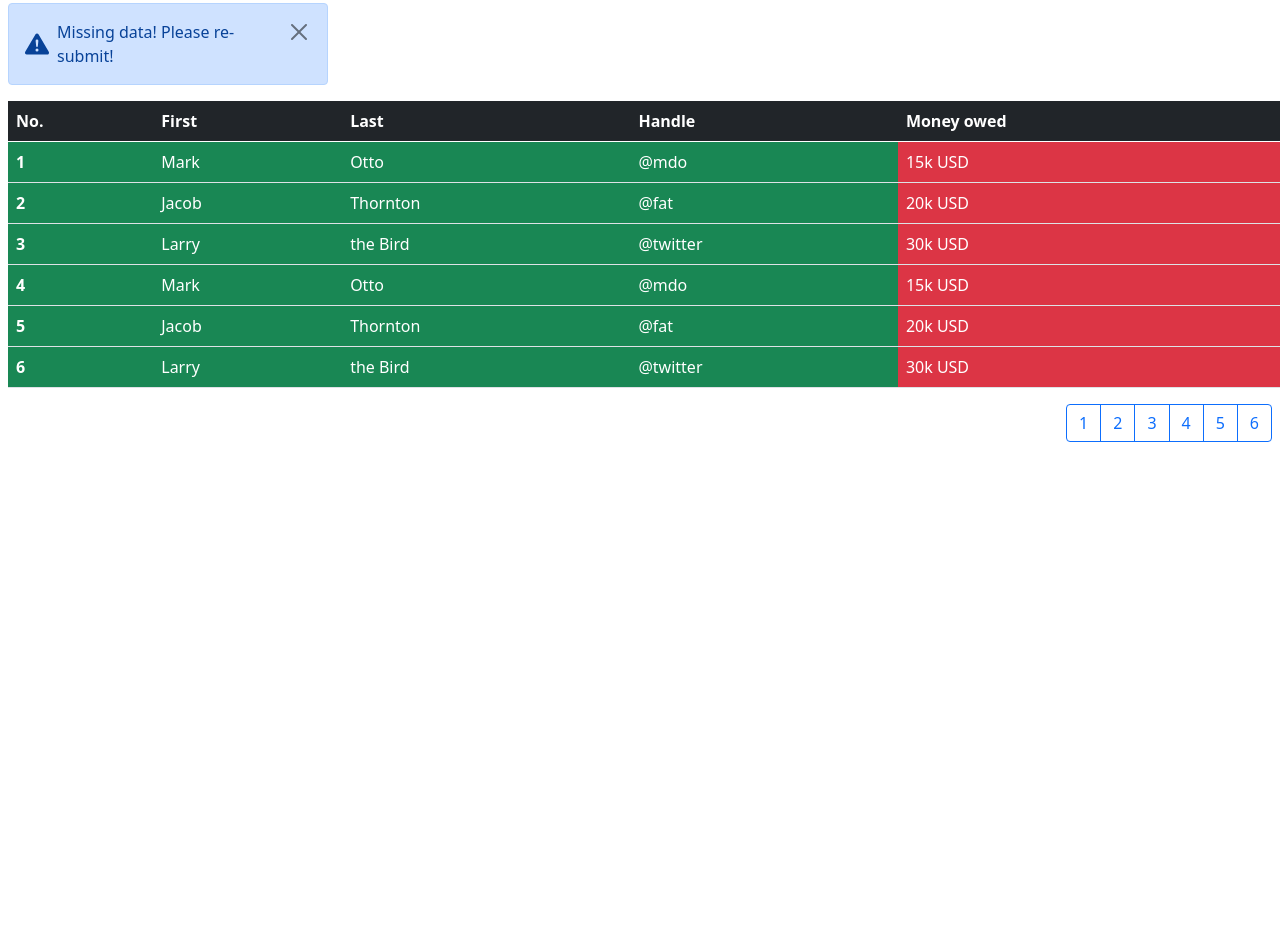
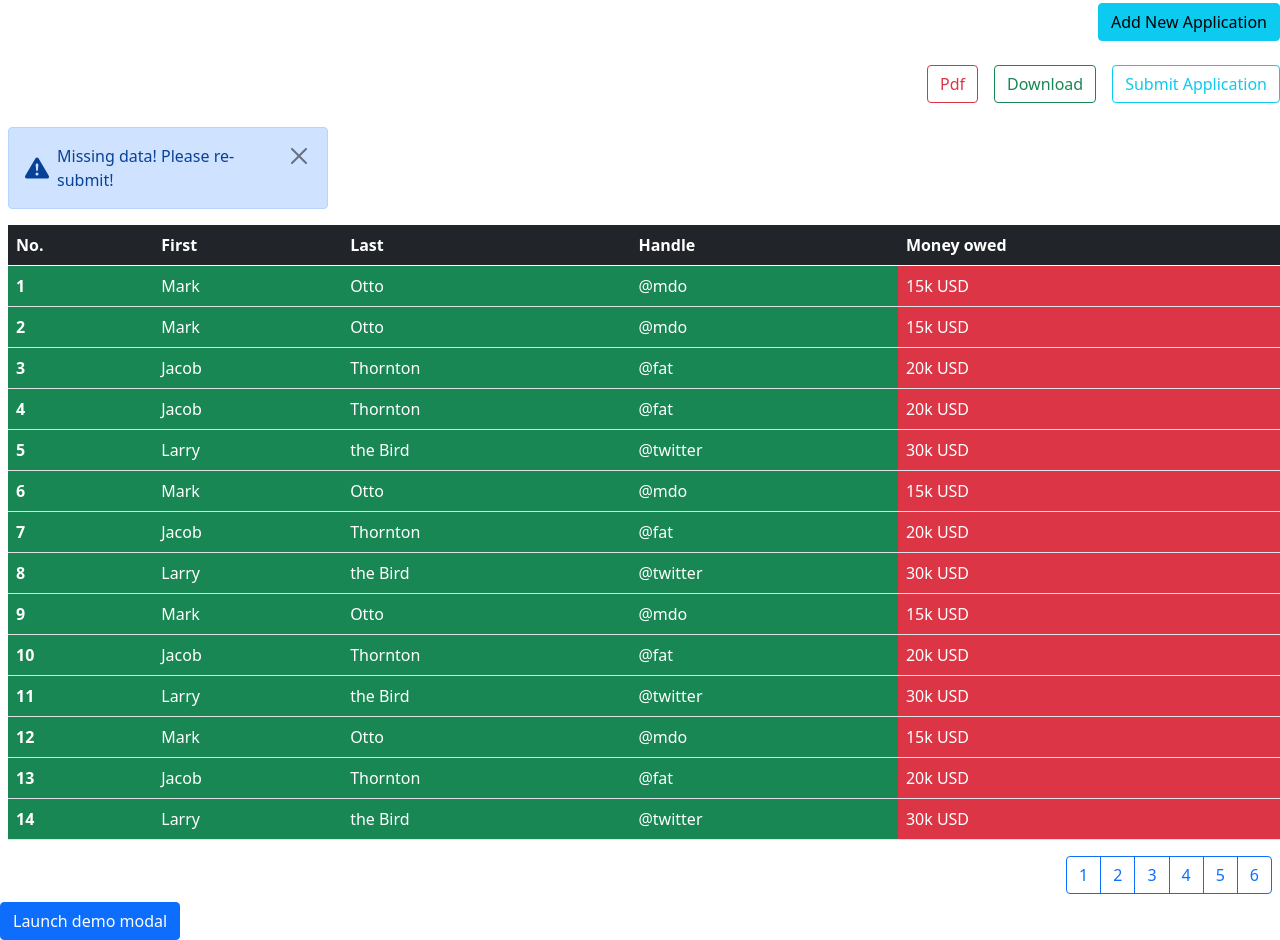
Before and after one commit to Dayvid0/BOOTSTRAP-TUTORIALS, a plain HTML site: page BOOTSTRAP-GRID-LAYOUTS/zylo.html in a window 1280 px wide. Shown: the part 272-1212 px from the top of the page. Drawn offline with nearby package versions, Linux system fonts and the light colour scheme.

Commit message:
Create Bootstrap modals

```diff
--- a/BOOTSTRAP-GRID-LAYOUTS/zylo.html
+++ b/BOOTSTRAP-GRID-LAYOUTS/zylo.html
@@ -68,9 +68,20 @@
         </div>
       </div>
     </nav>
-      <div class="row">
+      <div class="row  ">
         <input class="form-control  mx-4 w-auto " type="search" placeholder="Search Table Contents..." aria-label="Search">
         <h1 class="mx-4">Applications</h1>
+      </div>
+      <!--buttons-->
+      <div class="col d-flex  justify-content-end pb-4">
+            <button type="button" class="btn btn-info" data-bs-toggle="modal" data-bs-target="#exampleModal">
+              Add New Application</button>
+        </div>
+      </div>
+      <div class="col pb-4 d-flex gap-3 justify-content-end align-items ">
+        <button type="button" class="btn btn-outline-danger">Pdf</button>
+        <button type="button" class="btn btn-outline-success">Download</button>
+        <button type="button" class="btn btn-outline-info">Submit Application</button>
       </div>
       <!--Alerts-->
       <div class="alert alert-primary d-flex align-items-left  w-25 mx-2" role="alert">
@@ -105,34 +116,91 @@
         </tr>
         <tr>
           <th scope="row">2</th>
+          <td>Mark</td>
+          <td>Otto</td>
+          <td>@mdo</td>
+          <td class="bg-danger">15k USD</td>
+        </tr>
+        <tr>
+          <th scope="row">3</th>
           <td>Jacob</td>
           <td>Thornton</td>
           <td>@fat</td>
           <td class="bg-danger">20k USD</td>
         </tr>
         <tr>
-          <th scope="row">3</th>
+          <tr>
+            <th scope="row">4</th>
+            <td>Jacob</td>
+            <td>Thornton</td>
+            <td>@fat</td>
+            <td class="bg-danger">20k USD</td>
+          </tr>
+          <tr>
+          <th scope="row">5</th>
           <td >Larry </td>
           <td>the Bird</td>
           <td>@twitter</td>
           <td class="bg-danger">30k USD</td>
         </tr>
         <tr>
-          <th scope="row">4</th>
+          <th scope="row">6</th>
           <td>Mark</td>
           <td>Otto</td>
           <td>@mdo</td>
           <td class="bg-danger">15k USD</td>
         </tr>
         <tr>
-          <th scope="row">5</th>
+          <th scope="row">7</th>
           <td>Jacob</td>
           <td>Thornton</td>
           <td>@fat</td>
           <td class="bg-danger">20k USD</td>
         </tr>
         <tr>
-          <th scope="row">6</th>
+          <th scope="row">8</th>
+          <td>Larry </td>
+          <td>the Bird</td>
+          <td>@twitter</td>
+          <td class="bg-danger">30k USD</td>
+        </tr>
+        <tr>
+          <th scope="row">9</th>
+          <td>Mark</td>
+          <td>Otto</td>
+          <td>@mdo</td>
+          <td class="bg-danger">15k USD</td>
+        </tr>
+        <tr>
+          <th scope="row">10</th>
+          <td>Jacob</td>
+          <td>Thornton</td>
+          <td>@fat</td>
+          <td class="bg-danger">20k USD</td>
+        </tr>
+        <tr>
+          <th scope="row">11</th>
+          <td>Larry </td>
+          <td>the Bird</td>
+          <td>@twitter</td>
+          <td class="bg-danger">30k USD</td>
+        </tr>
+        <tr>
+          <th scope="row">12</th>
+          <td>Mark</td>
+          <td>Otto</td>
+          <td>@mdo</td>
+          <td class="bg-danger">15k USD</td>
+        </tr>
+        <tr>
+          <th scope="row">13</th>
+          <td>Jacob</td>
+          <td>Thornton</td>
+          <td>@fat</td>
+          <td class="bg-danger">20k USD</td>
+        </tr>
+        <tr>
+          <th scope="row">14</th>
           <td>Larry </td>
           <td>the Bird</td>
           <td>@twitter</td>
@@ -150,6 +218,31 @@
       <button type="button" class="btn btn-outline-primary">6</button>
     </div>
   </div>
+  <!-- Button trigger modal -->
+<button type="button" class="btn btn-primary" data-bs-toggle="modal" data-bs-target="#exampleModal">
+  Launch demo modal
+</button>
+<!-- Modal -->
+<div class="modal fade" id="exampleModal" tabindex="-1" aria-labelledby="exampleModalLabel" aria-hidden="true">
+  <div class="modal-dialog">
+    <div class="modal-content">
+      <div class="modal-header">
+        <h5 class="modal-title" id="exampleModalLabel">NEW APPLICATION</h5>
+        <button type="button" class="btn-close" data-bs-dismiss="modal" aria-label="Close"></button>
+      </div>
+      <div class="modal-body">
+        Live demo
+Toggle a working modal demo by clicking the button below. It will slide down and fade in from the top of the page.
+      </div>
+      <div class="modal-footer">
+        <button type="button" class="btn btn-secondary" data-bs-dismiss="modal">Close</button>
+        <button type="button" class="btn btn-primary">Download</button>
+        <button type="button" class="btn btn-success">PDF</button>
+        <button type="button" class="btn btn-info">Print</button>
+      </div>
+    </div>
+  </div>
+</div>
     <script src="https://cdn.jsdelivr.net/npm/bootstrap@5.0.2/dist/js/bootstrap.bundle.min.js" integrity="sha384-MrcW6ZMFYlzcLA8Nl+NtUVF0sA7MsXsP1UyJoMp4YLEuNSfAP+JcXn/tWtIaxVXM" crossorigin="anonymous"></script>
   </body>
 </html>
```
